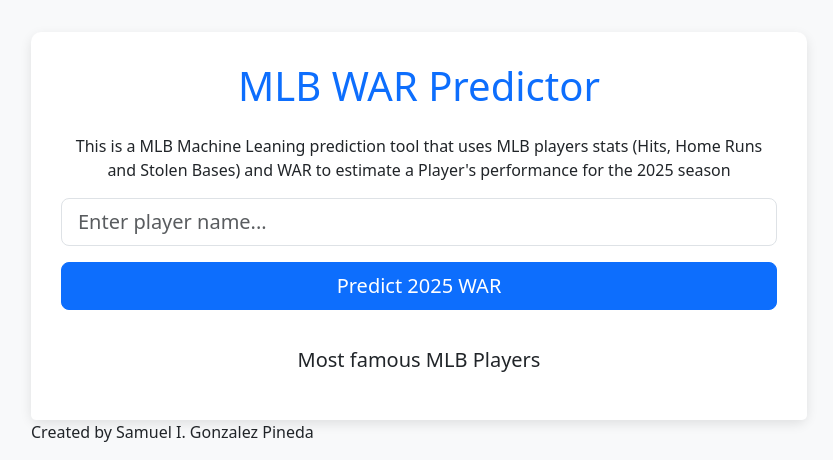
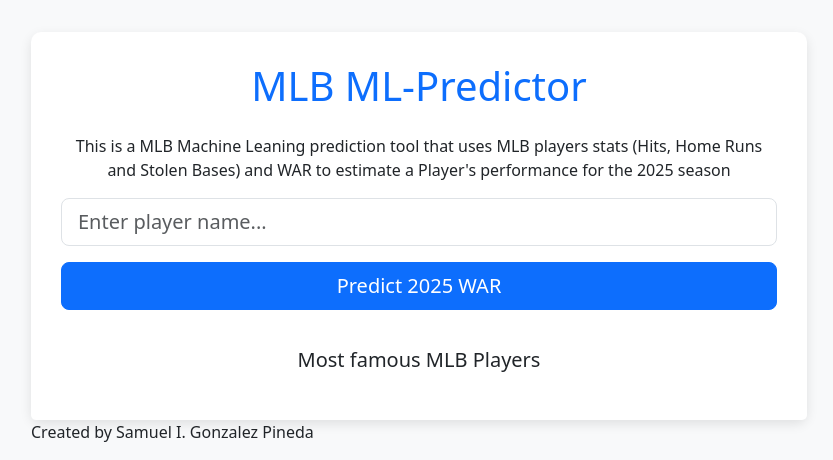
Before and after one commit to SamGon24/WAR_PREDICT, a Flask app: template templates/index.html in a window 1280 px wide. Shown: the top 460 px of the page, without its empty margins (221-1054 px from the left). Run offline with Flask 3, Linux system fonts and the light colour scheme; the template is opened without the code that fills it, so the values that code supplies are empty; parts of the project's set-up code (start-up, migrations or seed data) failed here and were passed over.

Commit message:
Changed the name of the website

```diff
--- a/templates/index.html
+++ b/templates/index.html
@@ -59,7 +59,7 @@
     <div class="container main-container">
         <div class="card search-card">
             <div class="card-body search-box">
-                <h1 class="text-center text-primary mb-4">MLB WAR Predictor</h1>
+                <h1 class="text-center text-primary mb-4">MLB ML-Predictor</h1>
 
                 <p class="header_paragraph">This is a MLB Machine Leaning prediction tool that uses MLB players stats (Hits, Home Runs and Stolen Bases) and WAR to estimate a Player's performance for the 2025 season </p>
 
```
Also changed, not shown: 1 other file.
